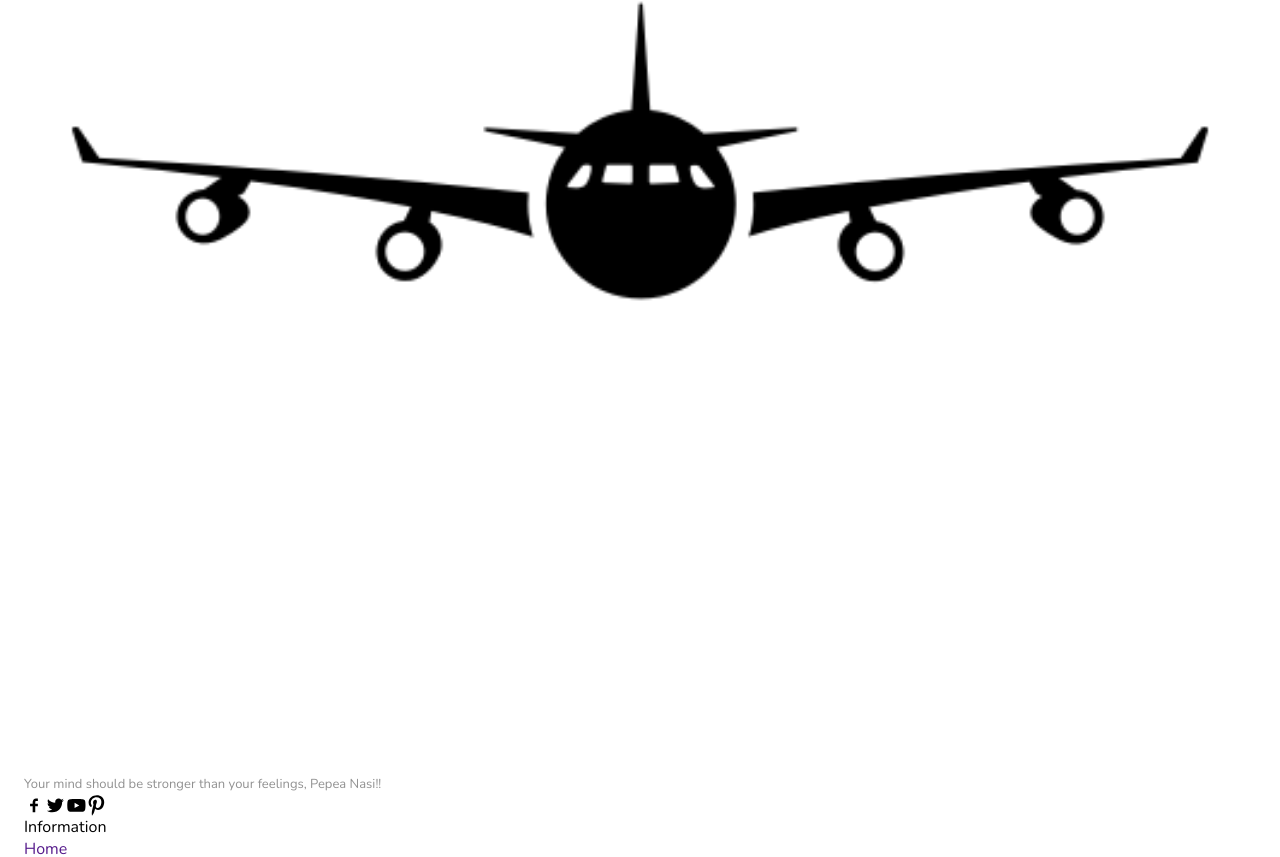
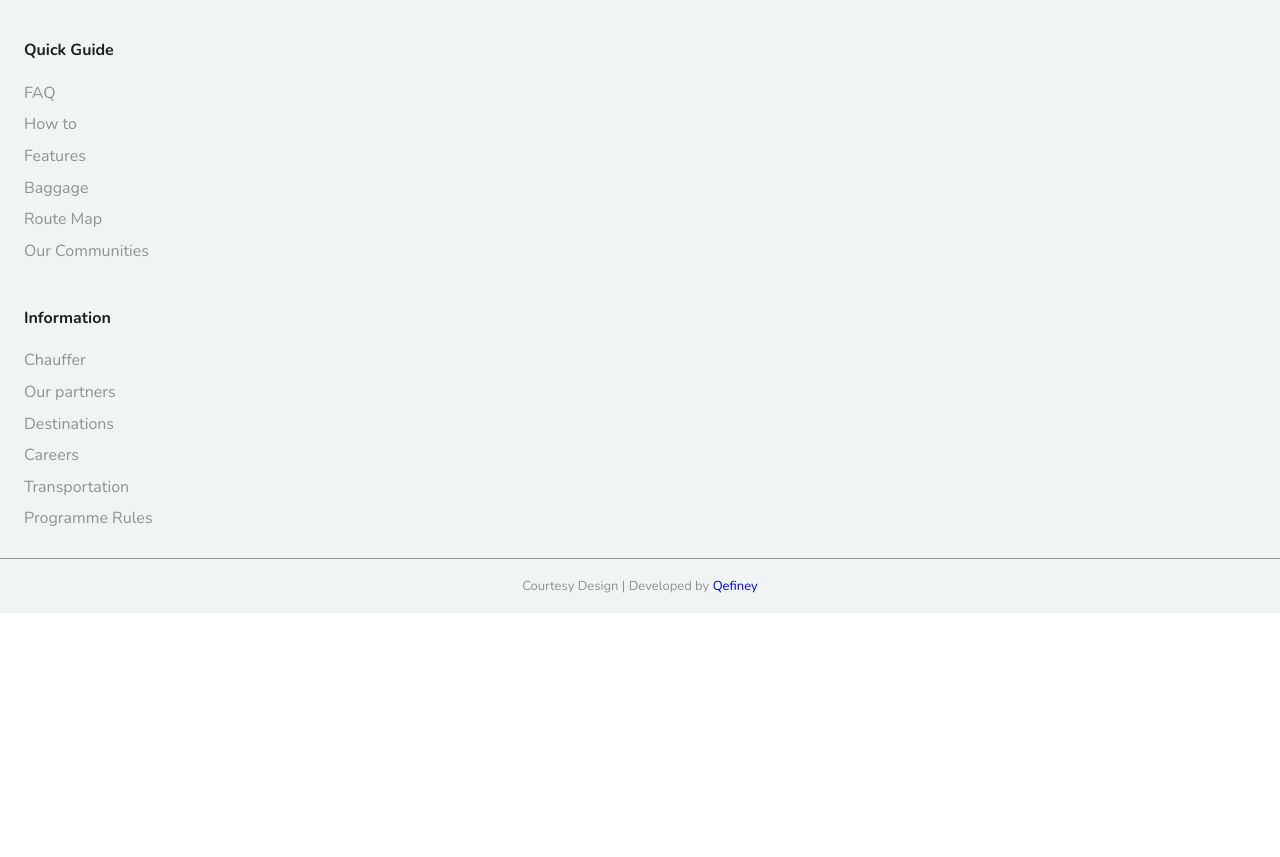
Before and after one commit to qefiney/Flight_Practice_App, a React (Vite) app: page / in a window 1280 px wide. Shown: the part 6448-7305 px from the top of the page. After the commit the page ends 7061 px from the top, so only its background shows below. Built offline with nearby package versions, Linux system fonts and the light colour scheme.

Commit message:
Footer section styling

```diff
--- a/src/main.css
+++ b/src/main.css
@@ -8,7 +8,7 @@
   --whiteColor: hsl(0, 0%, 100%);
   --blackColor: hsl(0, 0%, 12%);
   --textColor: hsl(240, 1%, 48%);
-  --borderCOlor: hsl(0, 0%, 83%);
+  --borderColor: hsl(0, 0%, 83%);
   --whitColorDeam: hsl(0, 0%, 83%);
   --greyBg: hsl(0, 0%, 96%);
   --greyText: rgb(145, 145, 145);
@@ -446,6 +446,7 @@ h2 {
   border-radius: 10rem;
   gap: 1rem;
   margin: auto;
+  cursor: pointer;
 }
 .travelers .sectionContainer .travelersContainer .singleTraveler .destinationImage,
 .travelers .sectionContainer .travelersContainer .singleTraveler .travelerImage,
@@ -486,6 +487,9 @@ h2 {
     transform: translateY(0px);
   }
 }
+.travelers .sectionContainer .travelersContainer .singleTraveler:hover .travelerImage {
+  cursor: pointer;
+}
 .travelers .sectionContainer .travelersContainer .singleTraveler .travelerName {
   bottom: -100%;
   width: 100%;
@@ -494,7 +498,7 @@ h2 {
   background: var(--whiteColor);
   padding: 1.5rem 1rem;
   transition: var(--transition);
-  animation: animatedBorders 2s infinite;
+  animation: animatedBorders 2.3s infinite;
 }
 .travelers .sectionContainer .travelersContainer .singleTraveler .travelerName span {
   display: block;
@@ -518,6 +522,10 @@ h2 {
 }
 .travelers .sectionContainer .travelersContainer .singleTraveler:hover .travelerName {
   bottom: 0;
+  transition: 0.6s ease-in-out;
+}
+.travelers .sectionContainer .travelersContainer .singleTraveler:hover .travelerImage {
+  bottom: 110px;
   transition: 0.6s ease-in-out;
 }
 
@@ -549,4 +557,66 @@ h2 {
 }
 .subscribers .sectionContainer .inputDiv .btn {
   width: 100%;
+}
+
+.footer {
+  background: var(--SecondaryColor);
+}
+.footer .sectionContainer {
+  gap: 2.5rem;
+}
+.footer .sectionContainer .gridOne {
+  gap: 1rem;
+  justify-content: center;
+  margin: auto;
+}
+.footer .sectionContainer .gridOne .logoDiv .logo {
+  width: 20%;
+}
+.footer .sectionContainer .gridOne .socialIcon {
+  margin-top: 1rem;
+  gap: 1rem;
+}
+.footer .sectionContainer .gridOne .socialIcon .icon {
+  height: 50px;
+  width: 30px;
+  border-radius: 10rem;
+  border: 1px solid var(--borderColor);
+  box-shadow: var(--boxShadow);
+  padding: 0.4rem;
+  color: var(--greyText);
+}
+.footer .sectionContainer .gridOne .socialIcon .icon:hover {
+  background: var(--PrimaryColor);
+  transform: translateY(-7px);
+  transition: var(--transition);
+  border: 1px solid var(--PrimaryColor);
+  color: var(--whiteColor);
+}
+.footer .sectionContainer .footerLinks {
+  display: grid;
+}
+.footer .sectionContainer .footerLinks .linkTitle {
+  color: var(--blackColor);
+  font-weight: 700;
+  display: block;
+  padding-bottom: 1rem;
+}
+.footer .sectionContainer .footerLinks li a {
+  display: block;
+  color: var(--greyText);
+  transition: var(--transition);
+  padding: 0.3rem 0;
+}
+.footer .sectionContainer .footerLinks li a:hover {
+  transform: translateX(7px);
+  color: var(--PrimaryColor);
+}
+.footer .copyRightDiv {
+  justify-content: center;
+  margin-top: 1.5rem;
+  padding: 1rem;
+  gap: 1rem;
+  border-top: 1px solid var(--greyText);
+  text-align: center;
 }/*# sourceMappingURL=main.css.map */
--- a/src/main.scss
+++ b/src/main.scss
@@ -10,7 +10,7 @@
 	--whiteColor: hsl(0, 0%, 100%);
 	--blackColor: hsl(0, 0%, 12%);
 	--textColor: hsl(240, 1%, 48%);
-	--borderCOlor: hsl(0, 0%, 83%);
+	--borderColor: hsl(0, 0%, 83%);
 	--whitColorDeam: hsl(0, 0%, 83%);
 	--greyBg: hsl(0, 0%, 96%);
 	--greyText: rgb(145, 145, 145);
@@ -528,6 +528,7 @@ h2 {
 				border-radius: 10rem;
 				gap: 1rem;
 				margin: auto;
+				cursor: pointer;
 
 				.destinationImage,
 				.travelerImage,
@@ -570,6 +571,12 @@ h2 {
 					}
 				}
 
+				&:hover {
+					.travelerImage {
+						cursor: pointer;
+					}
+				}
+
 				.travelerName {
 					bottom: -100%;
 					width: 100%;
@@ -577,7 +584,7 @@ h2 {
 					background: var(--whiteColor);
 					padding: 1.5rem 1rem;
 					transition: var(--transition);
-					animation: animatedBorders 2s infinite;
+					animation: animatedBorders 2.3s infinite;
 
 					span {
 						display: block;
@@ -608,6 +615,11 @@ h2 {
 						bottom: 0;
 						transition: 0.6s ease-in-out;
 					}
+
+					.travelerImage {
+						bottom: 110px;
+						transition: 0.6s ease-in-out;
+					}
 				}
 			}
 		}
@@ -615,7 +627,7 @@ h2 {
 }
 
 // Subscribers Section Styling ====>
-.subscribers{
+.subscribers {
 	background: var(--SecondaryColor);
 
 	.sectionContainer {
@@ -627,15 +639,15 @@ h2 {
 			background: var(--whiteColor);
 			border-radius: 1rem;
 
-			input{
+			input {
 				border: none;
 				outline: none;
 				background: transparent;
-				padding: 1rem .5rem;
+				padding: 1rem 0.5rem;
 
 				&::placeholder {
 					font-size: 13px;
-					opacity: .5;
+					opacity: 0.5;
 				}
 			}
 
@@ -645,3 +657,79 @@ h2 {
 		}
 	}
 }
+
+// Footer Section Styling ====>
+.footer {
+	background: var(--SecondaryColor);
+
+	.sectionContainer {
+		gap: 2.5rem;
+
+		.gridOne {
+			gap: 1rem;
+			justify-content: center;
+			margin: auto;
+
+			.logoDiv {
+				.logo {
+					width: 20%;
+				}
+			}
+
+			.socialIcon {
+				margin-top: 1rem;
+				gap: 1rem;
+
+				.icon {
+					height: 50px;
+					width: 30px;
+					border-radius: 10rem;
+					border: 1px solid var(--borderColor);
+					box-shadow: var(--boxShadow);
+					padding: 0.4rem;
+					color: var(--greyText);
+
+					&:hover {
+						background: var(--PrimaryColor);
+						transform: translateY(-7px);
+						transition: var(--transition);
+						border: 1px solid var(--PrimaryColor);
+						color: var(--whiteColor);
+					}
+				}
+			}
+		}
+
+		.footerLinks {
+			display: grid;
+
+			.linkTitle {
+				color: var(--blackColor);
+				font-weight: 700;
+				display: block;
+				padding-bottom: 1rem;
+			}
+
+			li a {
+				display: block;
+				color: var(--greyText);
+				transition: var(--transition);
+				padding: 0.3rem 0;
+
+				&:hover {
+					transform: translateX(7px);
+					color: var(--PrimaryColor);
+				}
+			}
+		}
+	}
+
+	.copyRightDiv {
+		justify-content: center;
+		margin-top: 1.5rem;
+		padding: 1rem;
+		gap: 1rem;
+		border-top: 1px solid var(--greyText);
+		text-align: center;
+	}
+}
```
Also changed, not shown: 1 other file (tests, documents, lock files or other folders).
